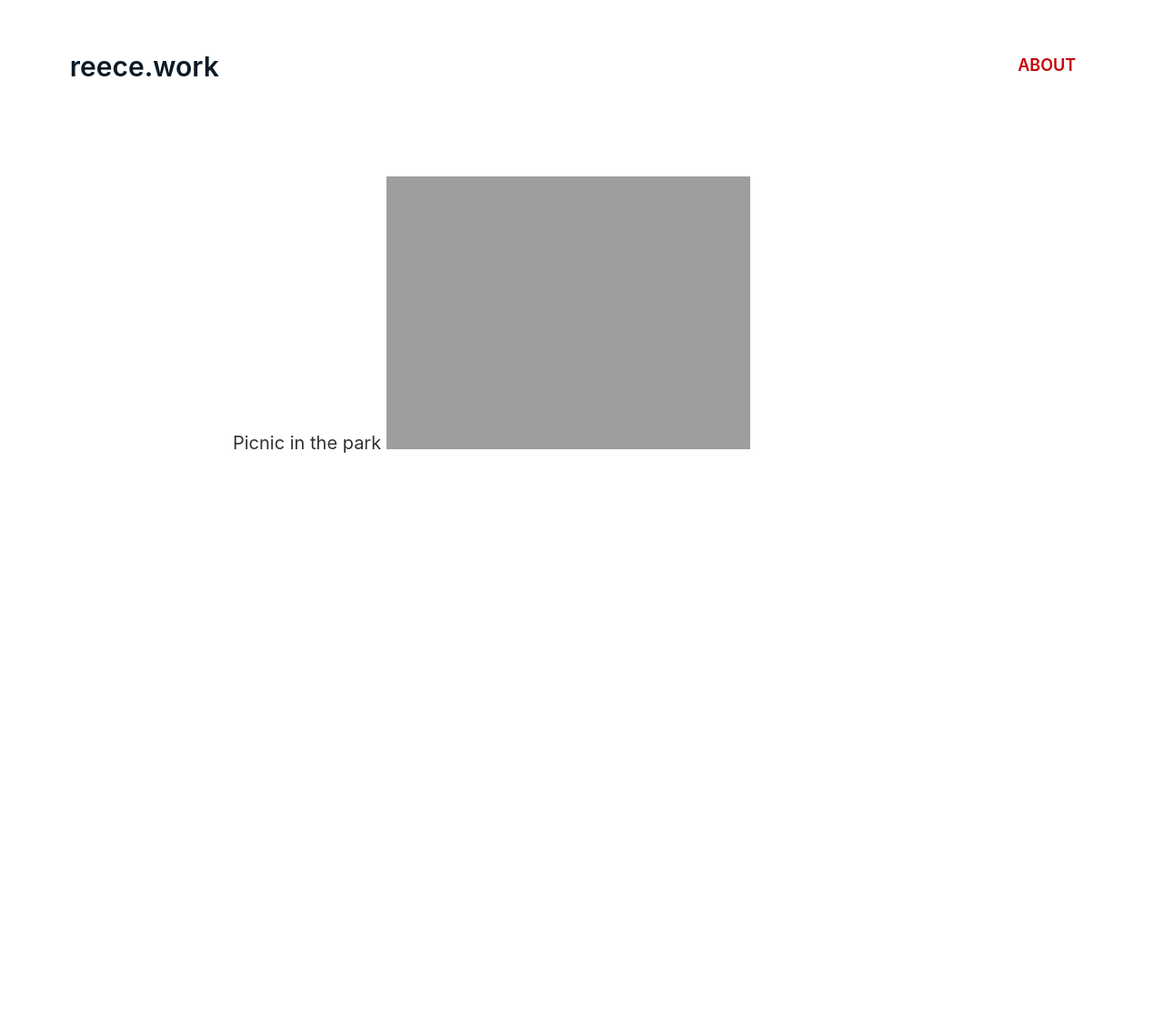
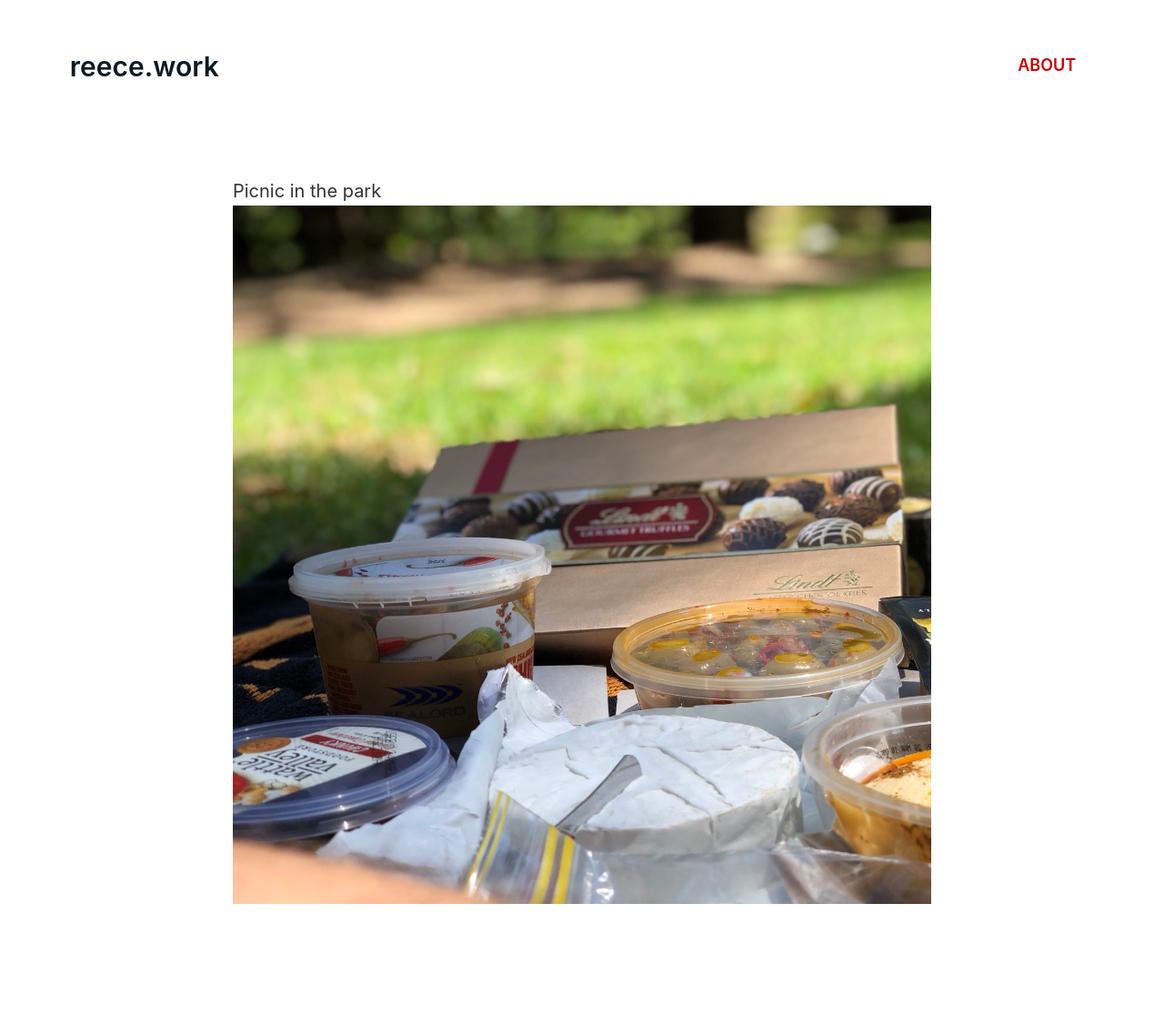
Before and after one commit to reeceorbuck/reeceorbuck.github.io, a Jekyll site: the page built from _posts/2018-03-12-33031.md, in a window 1280 px wide. Shown: the whole page at 91% size. Built offline with Jekyll 4.4.1, drawn with Linux system fonts in a browser that asks for light colours; comment, search, counter and statistics services are not loaded; before the commit the page ends 900 px from its top, so only the background shows below that.

Commit message:
Images that went incorrectly

```diff
--- a/_posts/2018-03-12-33031.md
+++ b/_posts/2018-03-12-33031.md
@@ -7,4 +7,4 @@ mf-photo:
 slug: '33031'
 ---
 Picnic in the park
-![](http://reece.work/http://reece.work/media/2018-03-33027/image.jpg)
+![](http://reece.work/media/2018-03-33027/image.jpg)
```
Also changed, not shown: _posts/2018-03-12-sports-in-perth.md (+1 -1 lines).
